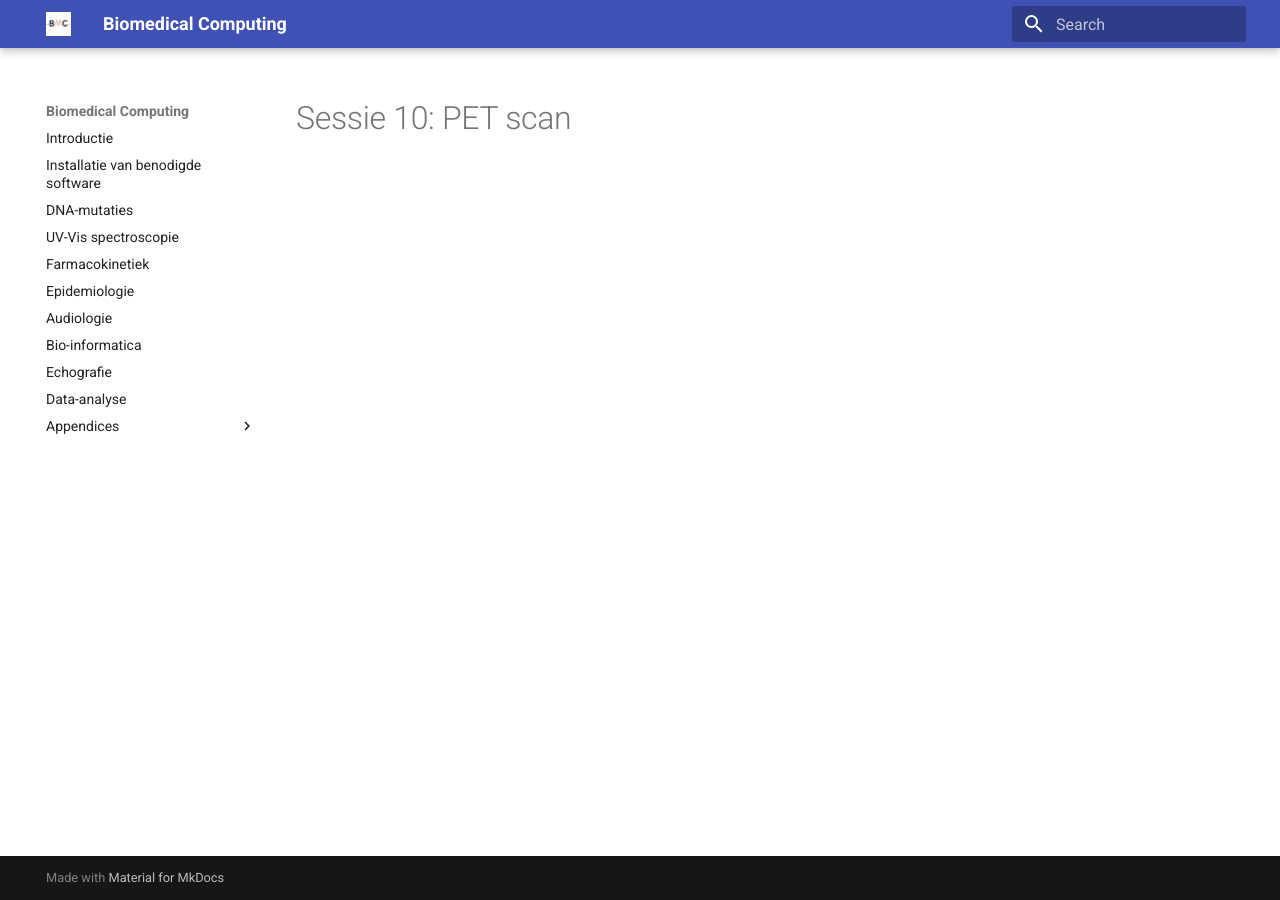
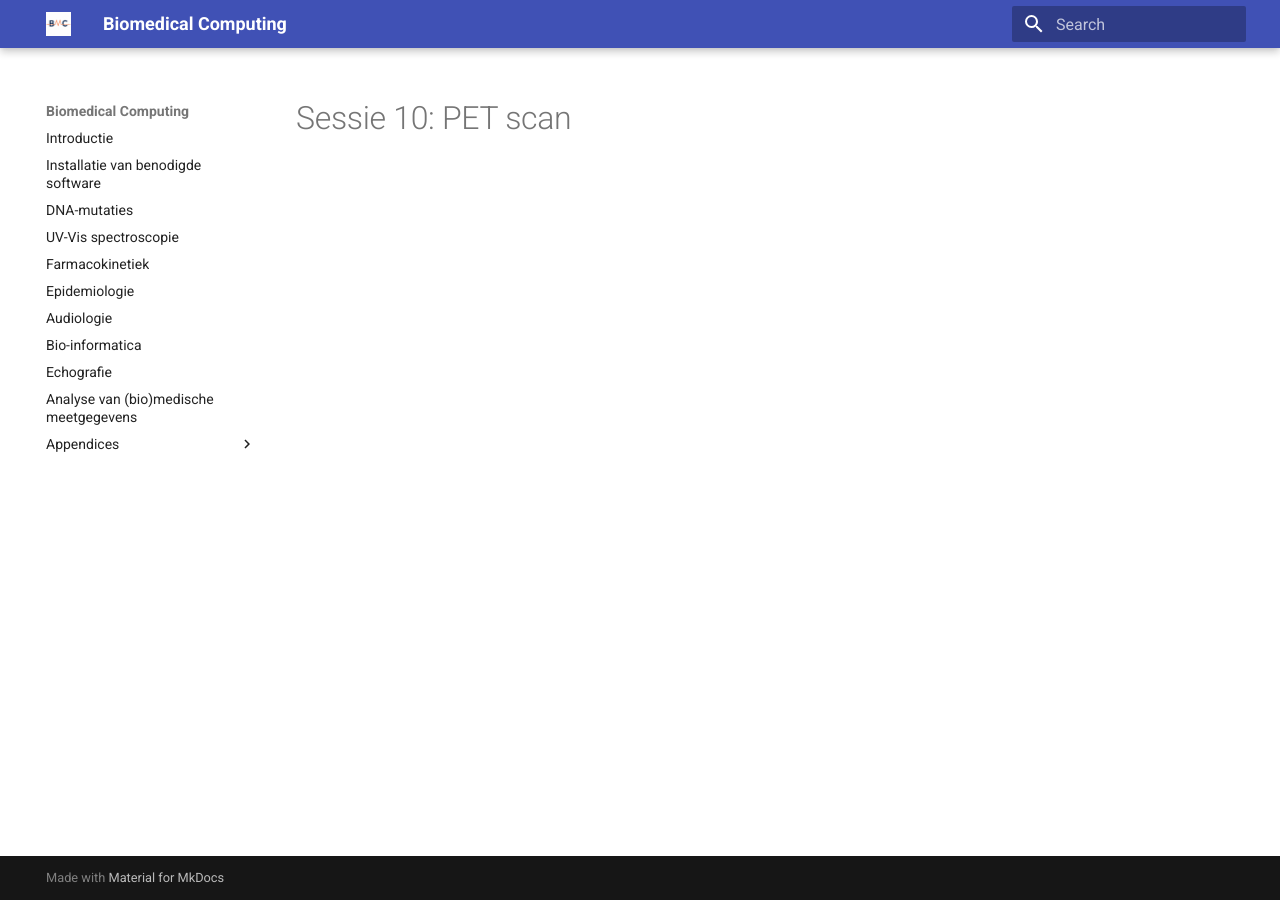
Before and after one commit to NatuurkundePracticumAmsterdam/biomedicalcomputing, an MkDocs documentation site: the page built from docs/pet-scan.md, in a window 1280 px wide. Built offline with MkDocs 1.6.1 and Material for MkDocs 9.7.7, drawn with Linux system fonts in a browser that asks for light colours.

Commit message:
Titel aangepast, suggestie van Tabitha

```diff
--- a/docs/data-analyse.md
+++ b/docs/data-analyse.md
@@ -1,4 +1,4 @@
-# Data-analyse
+# Analyse van (bio)medische meetgegevens
 
 In het hoofdstuk _Farmacokinetiek_ hebben we van twee medicijnen bekeken hoe ze worden opgenomen en afgebroken in het menselijk lichaam. We zijn ervan uitgegaan dat de medicijnen zich zeer snel verdeelden over het lichaam en vervolgens langzaam werden afgebroken volgens een eenvoudig exponentieel model met een halfwaardetijd. Als je wilt weten of dat klopt, zul je de concentratie van het medicijn in het bloed van een patiënt op verschillende momenten moeten meten. Je neemt dan op gezette tijden een buisje bloed af en analyseert dat. Als je de concentraties hebt bepaald en uitgezet in een grafiek, zul je het exponentiële model aan de meetgegevens moeten fitten om te kijken of de datapunten en het model goed overeenkomen. Dit is dezelfde werkwijze als die je hebt toegepast op het natuurkundepracticum. Daar voerde je een experiment uit en fitte je de metingen aan een natuurkundig model om te kijken of die goed overeen kwamen en zo ja, wat de waardes van de modelparameters waren. Je hebt dat daar gedaan met Tailor. Maar dat kan natuurlijk ook met Python! Dat is meer typewerk maar geeft je veel meer vrijheid over wat je _precies_ gedaan wilt krijgen.
 
```
